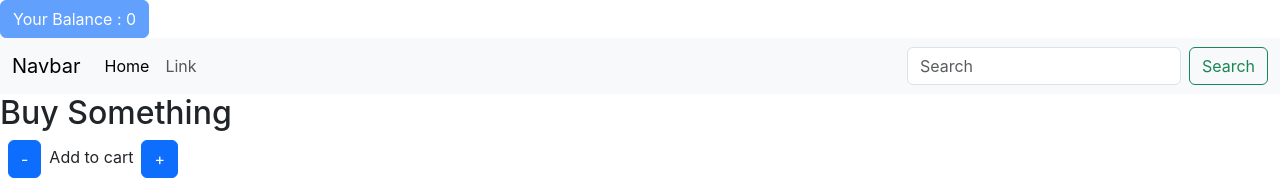
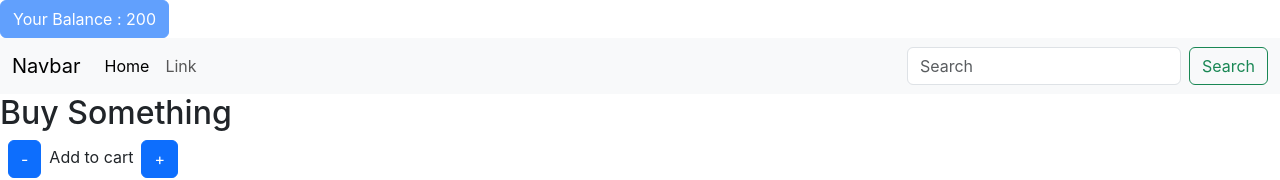
Before and after one commit to AshiwalKaran/Redux, a React (Create React App) app: page / in a window 1280 px wide. Shown: the top 180 px of the page. Built offline with nearby package versions, Linux system fonts and the light colour scheme.

Commit message:
3rd-->Accessing state in App.js

```diff
--- a/src/App.js
+++ b/src/App.js
@@ -1,12 +1,14 @@
 
+import { useSelector } from 'react-redux';
 import './App.css';
 import Navbar from './Navbar';
 import Shop from './Shop';
 
 function App() {
+  const amount=useSelector(state=>state.amount)
   return (
     <>
-      <button type='button' className='btn btn-primary' disabled={true}>Your Balance : 0</button>
+      <button type='button' className='btn btn-primary' disabled={true}>Your Balance : {amount}</button>
       <Navbar/>
       <Shop/>
     </>
--- a/src/state/reducers/amountReducer.js
+++ b/src/state/reducers/amountReducer.js
@@ -1,4 +1,4 @@
-const reducer=(state=0,action)=>{
+const reducer=(state=200,action)=>{
     if(action.type==='deposit'){
         return state+action.payload;
     }
```
